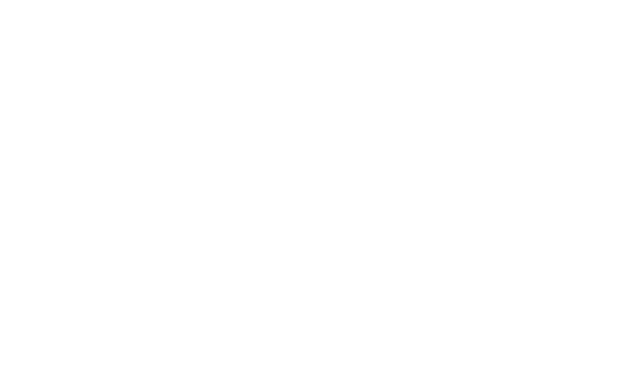
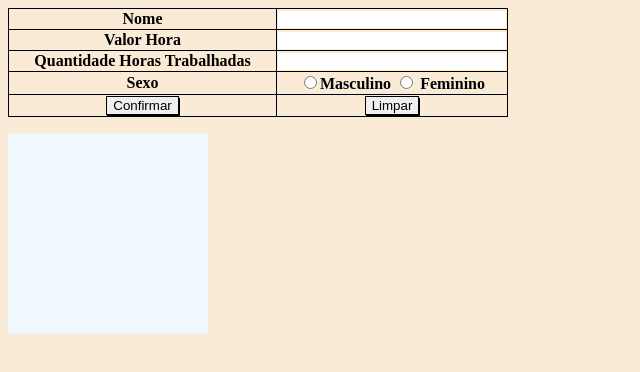
Before and after one commit to CaioCsar/calculadoraIMC, a plain HTML site: page index.html in a window 1280 px wide. Shown: the whole page, without its empty margins (0-640 px from the left). Drawn offline with Linux system fonts and the light colour scheme.

Commit message:
Add files via upload

```diff
--- a/index.html
+++ b/index.html
@@ -1,12 +1,45 @@
 <!DOCTYPE html>
 <html lang="pt-BR">
+
 <head>
     <meta charset="UTF-8">
     <meta http-equiv="X-UA-Compatible" content="IE=edge">
     <meta name="viewport" content="width=device-width, initial-scale=1.0">
     <title>Calculadora IMC</title>
+    <link rel="stylesheet" href="style.css">
 </head>
+
 <body>
+    <table class="tabelaimc">
+        <tr>
+            <th>Nome</th>
+            <th><input type="text" name="nome" id="txtnome"></th>
+        </tr>
+        <tr>
+            <th>Valor Hora</th>
+            <th><input type="number" name="vHora" id="valorHora"></th>
+        </tr>
+        <tr>
+            <th>Quantidade Horas Trabalhadas</th>
+            <th><input type="number" name="horastrab" id="horasT"></th>
+        </tr>
+        <tr>
+            <th>Sexo</th>
+            <th>
+                <input type="radio" name="sexo" id="masc">Masculino
+                <input type="radio" name="sexo" id="fem"> Feminino
+            </th>
+            <tr>
+                <th><input type="button" value="Confirmar" class="btn" id="confirmar"></th>
+                <th><input type="button" value="Limpar" class="btn" id="limpar"></th>
+            </tr>
+        </tr>
+    </table>
 
+    <section>
+        <p class="mostrarResult"></p>
+    </section>
 </body>
+<script src="./main.js"></script>
+
 </html>
--- a/main.js
+++ b/main.js
@@ -1,6 +1,30 @@
+let nome = document.getElementById("txtnome");
+let vHora = document.getElementById("valorHora");
+let hTrabalhadas = document.getElementById("horasT");
+let sMasc = document.getElementById("masc");
+let sFem = document.getElementById("fem");
+let confirmar = document.getElementById("confirmar");
+let limpar = document.getElementById("limpar");
+let mostrarR = document.getElementById("mostrarResult");
+
+function limpartxt() {
+nome.value = "";
+ vHora.value = "";
+ hTrabalhadas.value = "";
+ sMasc.checked = false;
+ sFem.checked = false;
+}
+
+limpar.addEventListener("click", function(){
+    limpartxt();
+});
 
 
 
+confirmar.addEventListener("click",function(){
+    mostrarR.innerHTML = nome.value;
+    limpartxt()
+})
 
 
 /* IMC base */
--- a/style.css
+++ b/style.css
@@ -0,0 +1,47 @@
+body{
+    background-color: antiquewhite;
+}
+
+.tituloDados{
+    margin-right: 5px;
+}
+
+table, th {
+    border: 1px solid black;
+    border-collapse: collapse;
+  }
+
+input{
+    border: 0;
+    width: 98%;
+}
+
+#masc, #fem{
+    border: 0;
+    width: fit-content;
+}
+
+.tabelaimc{
+    width: 500px;
+}
+
+/* btn */
+
+.btn{
+    width: fit-content;
+    border: 1px solid;
+    box-shadow: 1px 2px black;
+}
+
+.btn:active{
+    transform: translateY(1px);
+    box-shadow: 0px 0px;
+}
+
+/* resultado */
+
+.mostrarResult{
+    background-color: aliceblue;
+    width: 200px;
+    height: 200px;
+}
```
